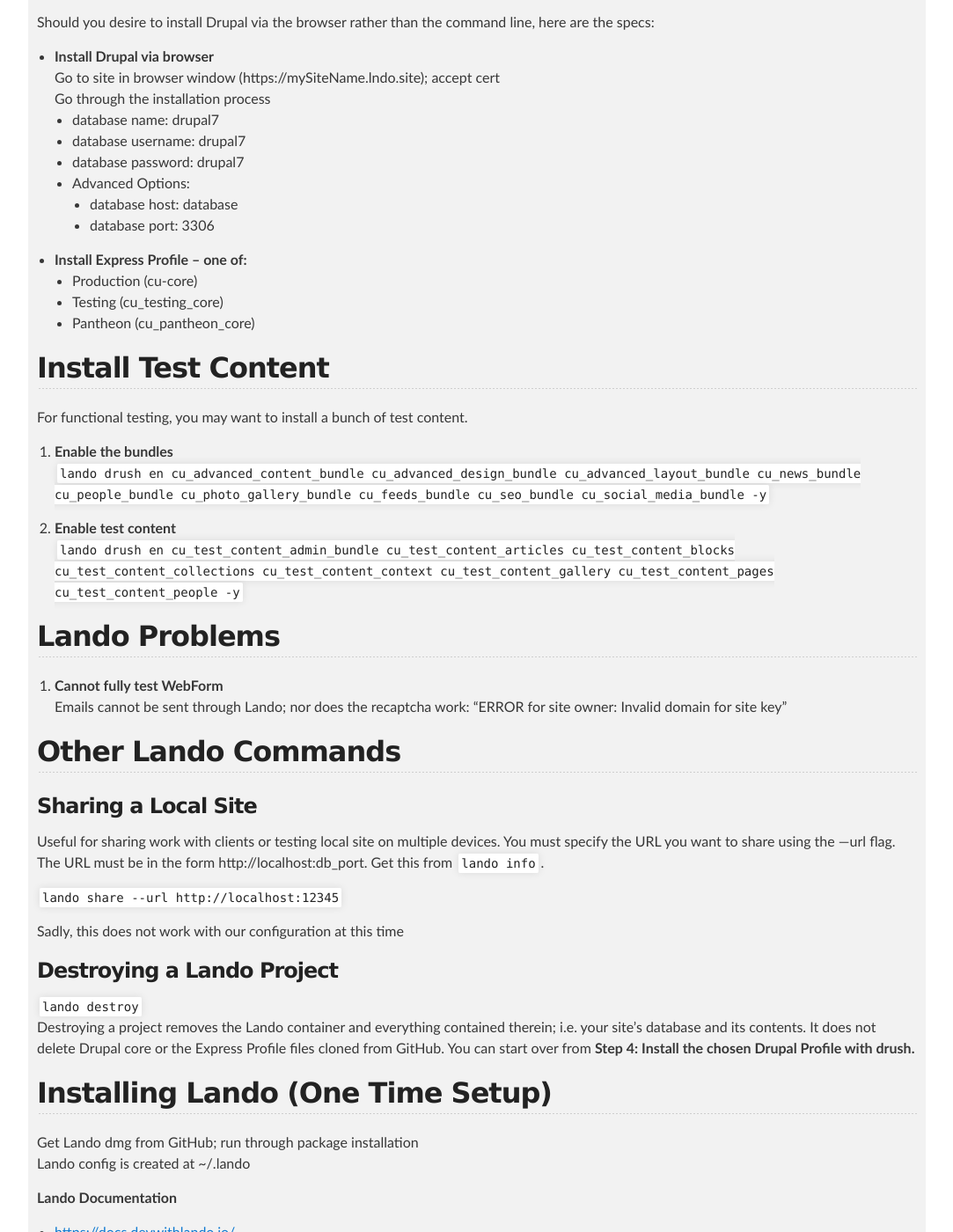
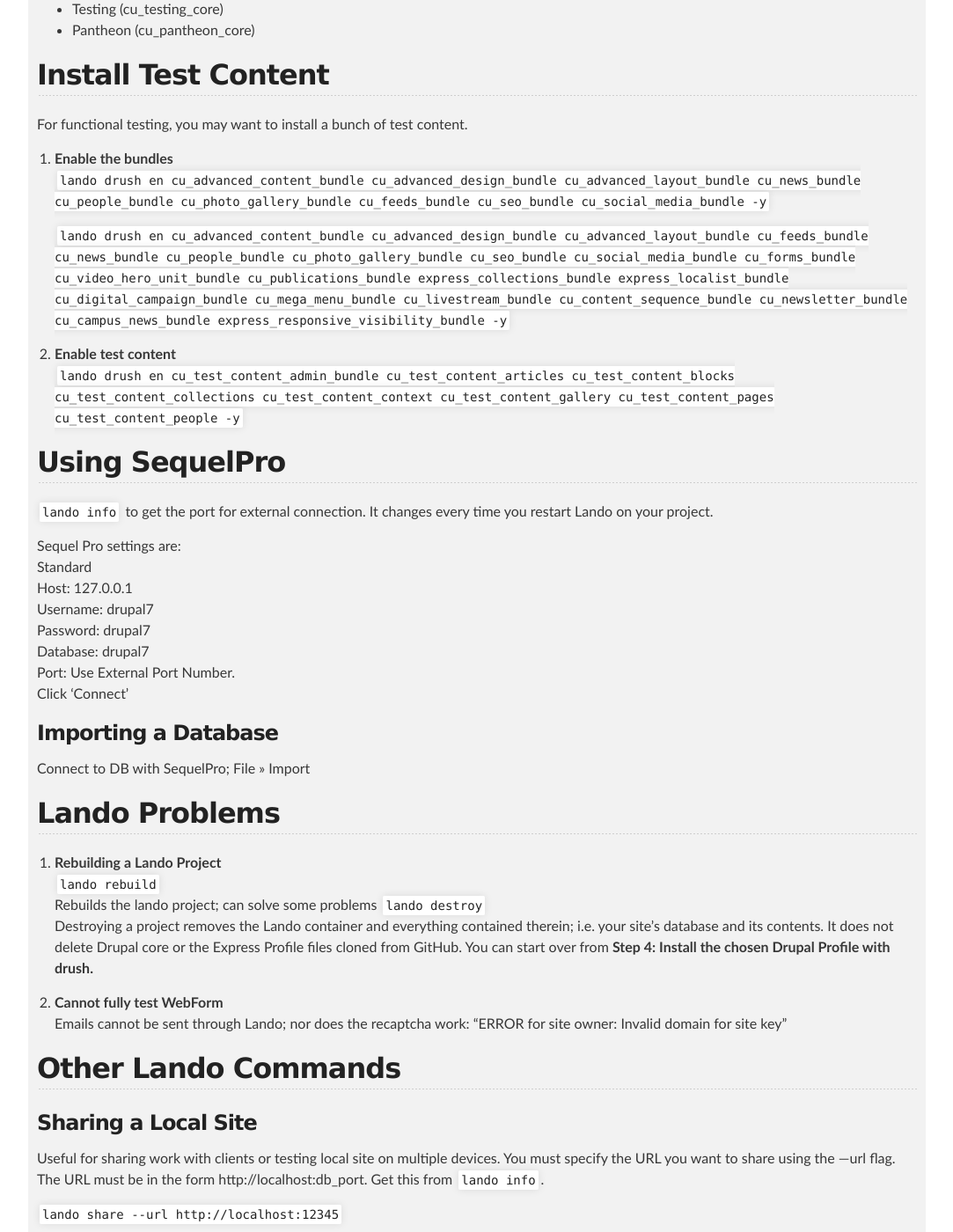
Before and after one commit to cathysnider/cathysnider.github.io, a Jekyll site: the page built from lando.md, in a window 1280 px wide and 1400 px high, scrolled down 2105 px. Shown: the whole window at 88% size, without its empty margins (98-1181 px from the left). Built offline with Jekyll 4.4.1, drawn with Linux system fonts in a browser that asks for light colours; some of the changed text lies outside the part shown.

Commit message:
adding to Lando instructions

```diff
--- a/lando.md
+++ b/lando.md
@@ -98,6 +81,7 @@ Should you desire to install Drupal via the browser rather than the command line
   * Testing (cu_testing_core)
   * Pantheon (cu_pantheon_core)
 
+
 ## Install Test Content
 
 For functional testing, you may want to install a bunch of test content.
@@ -105,10 +89,36 @@ For functional testing, you may want to install a bunch of test content.
 1. **Enable the bundles** <br />
    `lando drush en cu_advanced_content_bundle cu_advanced_design_bundle cu_advanced_layout_bundle cu_news_bundle cu_people_bundle cu_photo_gallery_bundle cu_feeds_bundle cu_seo_bundle cu_social_media_bundle -y`
 
+   `lando drush en cu_advanced_content_bundle cu_advanced_design_bundle cu_advanced_layout_bundle cu_feeds_bundle cu_news_bundle cu_people_bundle cu_photo_gallery_bundle cu_seo_bundle cu_social_media_bundle cu_forms_bundle cu_video_hero_unit_bundle cu_publications_bundle express_collections_bundle express_localist_bundle cu_digital_campaign_bundle cu_mega_menu_bundle cu_livestream_bundle cu_content_sequence_bundle cu_newsletter_bundle cu_campus_news_bundle express_responsive_visibility_bundle -y`
+
 1. **Enable test content** <br />
    `lando drush en cu_test_content_admin_bundle cu_test_content_articles cu_test_content_blocks cu_test_content_collections cu_test_content_context cu_test_content_gallery cu_test_content_pages cu_test_content_people -y`
 
+
+## Using SequelPro
+
+`lando info` to get the port for external connection. It changes every time you restart Lando on your project.
+
+Sequel Pro settings are: <br />
+Standard <br />
+Host: 127.0.0.1<br />
+Username: drupal7 <br />
+Password: drupal7 <br />
+Database: drupal7 <br />
+Port: Use External Port Number.  <br />
+Click 'Connect'
+
+### Importing a Database
+
+Connect to DB with SequelPro; File >> Import
+
 ## Lando Problems
+
+1. **Rebuilding a Lando Project** <br />
+`lando rebuild` <br />
+Rebuilds the lando project; can solve some problems
+`lando destroy` <br />
+Destroying a project removes the Lando container and everything contained therein; i.e. your site's database and its contents. It does not delete Drupal core or the Express Profile files cloned from GitHub. You can start over from **Step 4: Install the chosen Drupal Profile with drush.**
 
 1. **Cannot fully test WebForm** <br />
    Emails cannot be sent through Lando; nor does the recaptcha work: "ERROR for site owner:
@@ -123,10 +133,6 @@ Useful for sharing work with clients or testing local site on multiple devices.
 
 Sadly, this does not work with our configuration at this time
 
-### Destroying a Lando Project
-`lando destroy` <br />
-Destroying a project removes the Lando container and everything contained therein; i.e. your site's database and its contents. It does not delete Drupal core or the Express Profile files cloned from GitHub. You can start over from **Step 4: Install the chosen Drupal Profile with drush.**
-
 ## Installing Lando (One Time Setup)
 
 Get Lando dmg from GitHub; run through package installation <br />
@@ -137,4 +143,5 @@ Lando config is created at ~/.lando
 * [https://api.drupal.org](https://api.drupal.org)
 
 
+
 [back](./)
```
Also changed, not shown: other parts of lando.md (+6 -23 lines).
